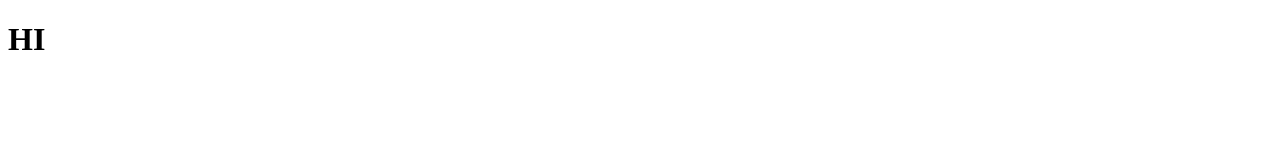
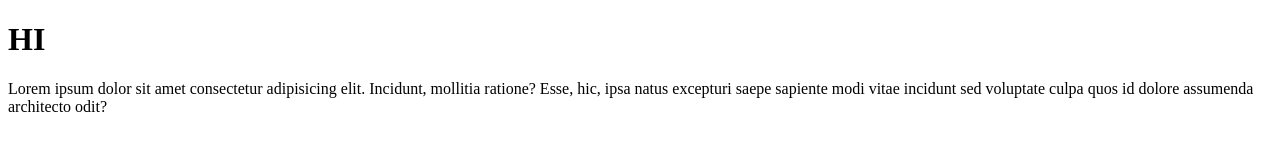
Before and after one commit to Lin-Dai-Ying/Test, a plain HTML site: page index.html in a window 1280 px wide. Drawn offline with Linux system fonts and the light colour scheme.

Commit message:
test2 commit

```diff
--- a/index.html
+++ b/index.html
@@ -7,5 +7,8 @@
 </head>
 <body>
     <h1>HI</h1>
+    <p>
+        Lorem ipsum dolor sit amet consectetur adipisicing elit. Incidunt, mollitia ratione? Esse, hic, ipsa natus excepturi saepe sapiente modi vitae incidunt sed voluptate culpa quos id dolore assumenda architecto odit?
+    </p>
 </body>
 </html>
```
